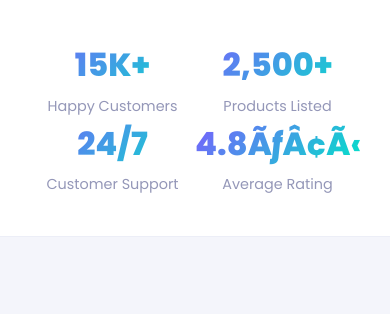
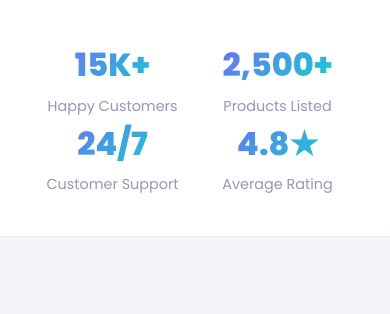
Before and after one commit to Hifzain/technest-ecommerce, a Django app: page / in a window 390 px wide; the page is wider, and only the part inside the window is pictured. Shown: the part 856-1170 px from the top of that part. Run offline with Django 5.2, Linux system fonts and the light colour scheme; data comes from the database, SQL or seed files in the repository; data that the repository does not hold is empty; some libraries are stand-ins or nearby versions.

Commit message:
Update site content and copy for mobile phones and accessories

```diff
--- a/apps/core/templates/core/home.html
+++ b/apps/core/templates/core/home.html
@@ -32,7 +32,7 @@
             <p>Customer Support</p>
         </div>
         <div class="stat-item" data-aos="fade-up" data-aos-delay="300">
-            <h3>4.8ÃƒÂ¢Ã‹Å“Ã¢â‚¬Â¦</h3>
+            <h3>4.8&#9733;</h3>
             <p>Average Rating</p>
         </div>
     </div>
```
